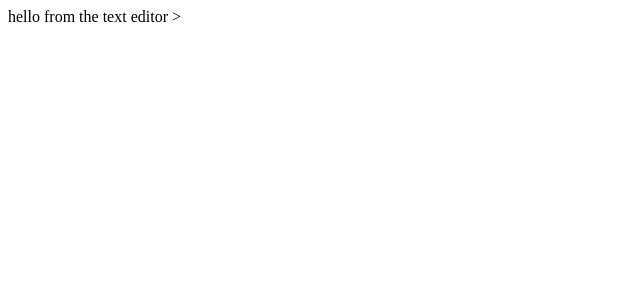
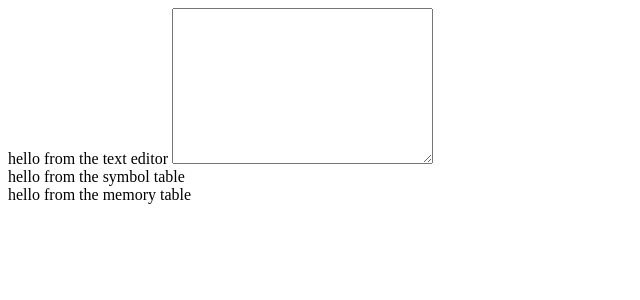
Before and after one commit to gian-te/riscv-simulator, an Angular app in the folder riscv-simulator/: page /ide in a window 1280 px wide. Shown: the top 300 px of the page, without its empty margins (0-640 px from the left). Built offline with nearby package versions, Linux system fonts and the light colour scheme.

Commit message:
added base components for the initial draft of UI

```diff
--- a/riscv-simulator/src/app/feature/ide/ide.component.html
+++ b/riscv-simulator/src/app/feature/ide/ide.component.html
@@ -1,14 +1,14 @@
 <div style="height:  100%; display: block;">
-    <!-- <div>
-        <div style="display: inline-block;"> Dashboard </div>
-        <div style="display: inline-block;"> Countries </div>
-        <div style="display: inline-block;"> Insights </div>
-
-
-    </div> -->
+    <!-- pre pano natin sstylan to HAHAHA -->
     <div>
         <app-text-editor></app-text-editor>
     </div>
 
+    <div>
+        <app-symbol-table></app-symbol-table>
+    </div>
+    <div>
+        <app-memory-table></app-memory-table>
+    </div>
 
 </div>
--- a/riscv-simulator/src/app/feature/ide/ide.routing.module.ts
+++ b/riscv-simulator/src/app/feature/ide/ide.routing.module.ts
@@ -3,6 +3,8 @@ import { RouterModule, Routes } from '@angular/router';
 
 import { IdeComponent } from './ide.component';
 import { TextEditorComponent } from './text-editor/text-editor.component';
+import { SymbolTableComponent } from './symbol-table/symbol-table.component';
+import { MemoryTableComponent } from './memory-table/memory-table.component';
 
 
 
@@ -20,5 +22,5 @@ export const routes: Routes = [
 export class IdeRoutingModule { }
 
 export const routedComponents = [
-  IdeComponent, TextEditorComponent
+  IdeComponent, TextEditorComponent, SymbolTableComponent, MemoryTableComponent
 ];
--- /dev/null
+++ b/riscv-simulator/src/app/feature/ide/memory-table/memory-table.component.html
@@ -0,0 +1,6 @@
+<span> hello from the memory table </span>
+<table>
+    <tr>
+        <!-- for loop here to loop over ideService.addresses or something-->
+    </tr>
+</table>
--- /dev/null
+++ b/riscv-simulator/src/app/feature/ide/memory-table/memory-table.component.ts
@@ -0,0 +1,15 @@
+
+import { Component, OnInit } from '@angular/core';
+import { distinctUntilChanged, filter, map } from 'rxjs/operators';
+import { IdeService } from '../ide.service';
+
+@Component({
+  selector: 'app-memory-table',
+  templateUrl: './memory-table.component.html',
+  styleUrls: ['./memory-table.component.css']
+})
+export class MemoryTableComponent implements OnInit {
+  constructor(private ideService: IdeService) { }
+
+  ngOnInit(){}
+}
--- /dev/null
+++ b/riscv-simulator/src/app/feature/ide/symbol-table/symbol-table.component.html
@@ -0,0 +1,6 @@
+<span> hello from the symbol table </span>
+<table>
+    <tr>
+        <!-- for loop here to loop over ideService.symbols or something-->
+    </tr>
+</table>
--- /dev/null
+++ b/riscv-simulator/src/app/feature/ide/symbol-table/symbol-table.component.ts
@@ -0,0 +1,15 @@
+
+import { Component, OnInit } from '@angular/core';
+import { distinctUntilChanged, filter, map } from 'rxjs/operators';
+import { IdeService } from '../ide.service';
+
+@Component({
+  selector: 'app-symbol-table',
+  templateUrl: './symbol-table.component.html',
+  styleUrls: ['./symbol-table.component.css']
+})
+export class SymbolTableComponent implements OnInit {
+  constructor(private ideService: IdeService) { }
+
+  ngOnInit(){}
+}
--- a/riscv-simulator/src/app/feature/ide/text-editor/text-editor.component.html
+++ b/riscv-simulator/src/app/feature/ide/text-editor/text-editor.component.html
@@ -1 +1,2 @@
-<span> hello from the text editor </span>>
+<span> hello from the text editor </span>
+<textarea name="" id="" cols="30" rows="10"></textarea>
```
Also changed, not shown: riscv-simulator/src/app/feature/ide/memory-table/memory-table.component.css (added), riscv-simulator/src/app/feature/ide/symbol-table/symbol-table.component.css (added).
